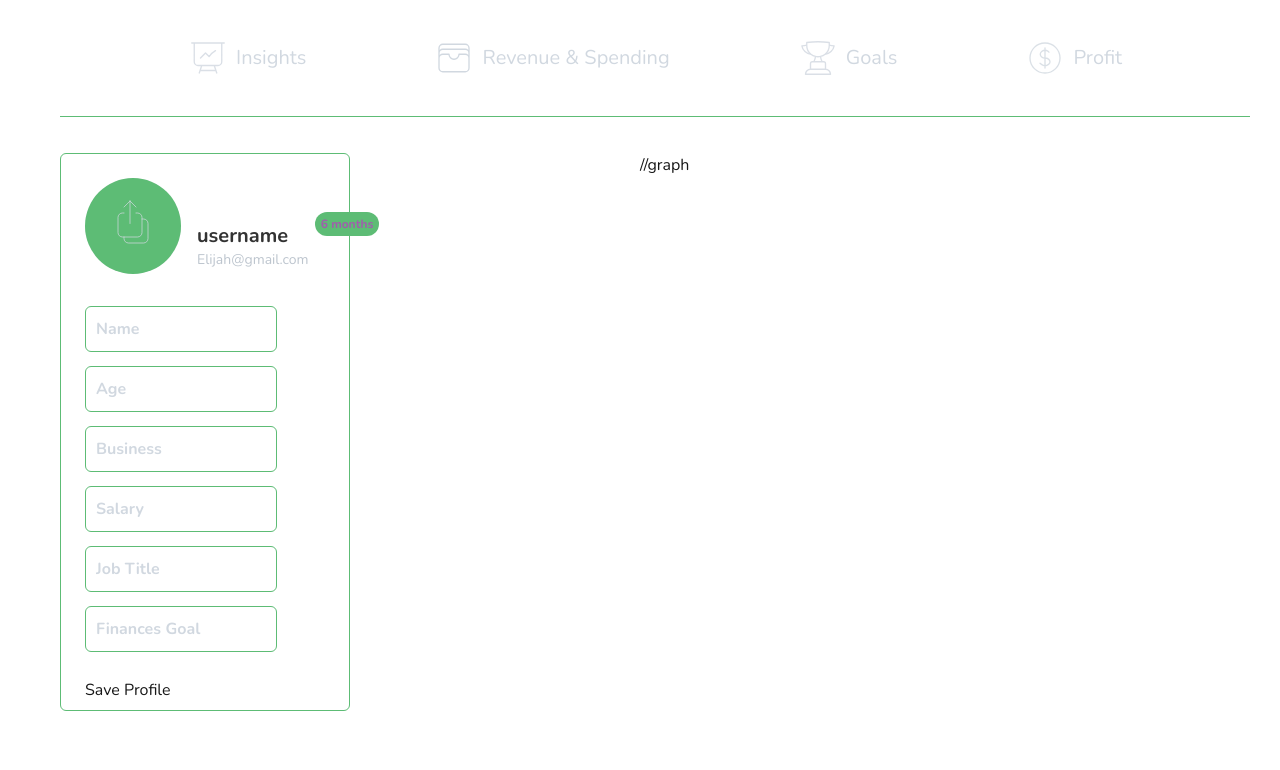
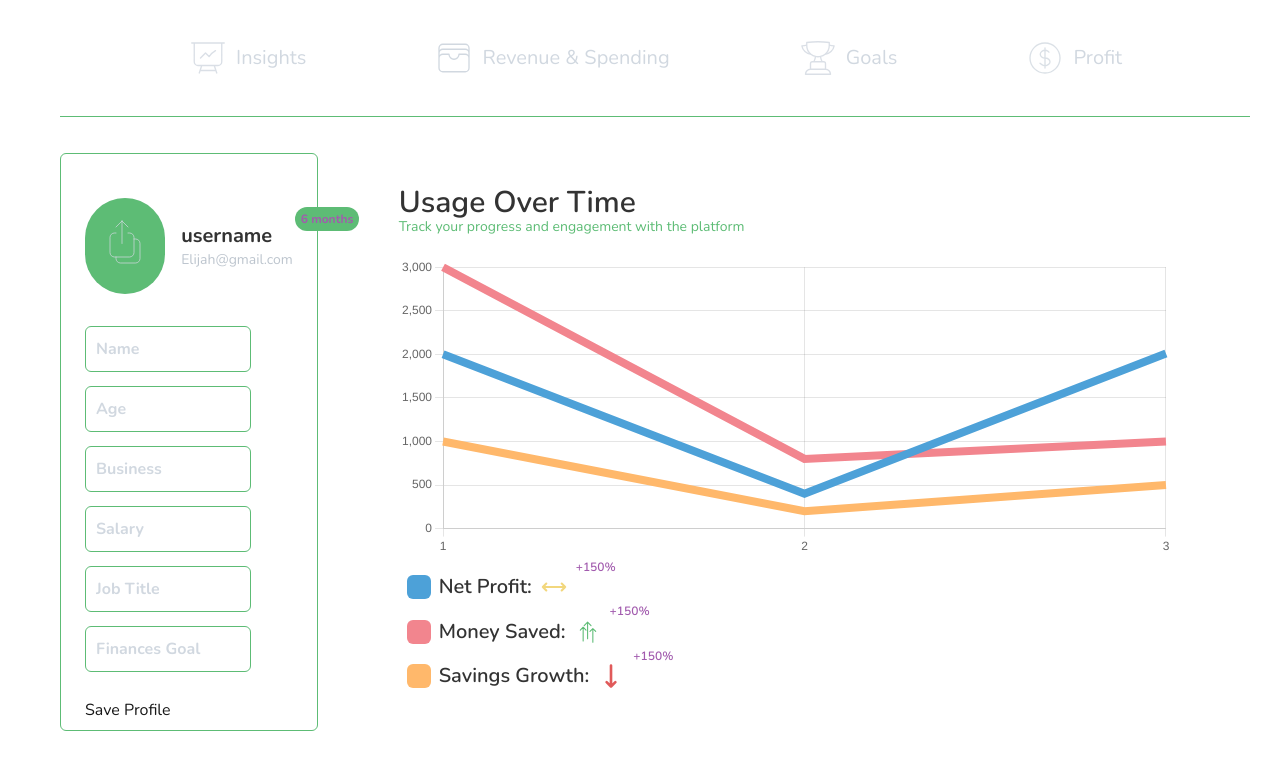
Before and after one commit to carloswps/finrex, a Next.js app: page /profile in a window 1280 px wide. Shown: the top 770 px of the page. Built offline with nearby package versions, Linux system fonts and the light colour scheme.

Commit message:
finishing the summary, profile and front-end part

```diff
--- a/src/app/(auth)/login/utils/providers.tsx
+++ b/src/app/(auth)/login/utils/providers.tsx
@@ -3,13 +3,16 @@ import { ReactNode } from 'react';
 import { QueryClientProvider } from '@tanstack/react-query';
 import { queryClient } from '@/app/(auth)/login/utils/queryClient';
 import { ReactQueryDevtools } from '@tanstack/react-query-devtools';
+import {ProfilePicProvider} from "@/app/contexts/ProfilePicContext";
 
 type Props = { children: ReactNode };
 export const Providers = ({ children }: Props) => {
   return (
-    <QueryClientProvider client={queryClient}>
-      {children}
-      <ReactQueryDevtools initialIsOpen={false} />
-    </QueryClientProvider>
+      <ProfilePicProvider>
+          <QueryClientProvider client={queryClient}>
+              {children}
+              <ReactQueryDevtools initialIsOpen={false} />
+          </QueryClientProvider>
+      </ProfilePicProvider>
   );
 };
--- a/src/app/(realApp)/insights/components/LastMonth.tsx
+++ b/src/app/(realApp)/insights/components/LastMonth.tsx
@@ -1,11 +1,9 @@
-import Summary from '@/app/components/Summary';
 import FromDataGraph from '@/app/(realApp)/insights/components/FormDataContainer';
 
 const LastMonth = () => {
   return (
     <div>
       <FromDataGraph graphSelection={false} />
-      <Summary title={'Summary'} />
     </div>
   );
 };
--- a/src/app/(realApp)/profile/components/PersonalForm.tsx
+++ b/src/app/(realApp)/profile/components/PersonalForm.tsx
@@ -31,10 +31,10 @@ const PersonalForm = () => {
         <div className={'flex flex-col justify-center px-6 py-2 border border-[var(--green-theme)] rounded-md gap-4 w-2/3'}>
             <UsageTimeIcon
                 monthsUsed={6}
-                positionY={50}
-                positionX={230}
+                positionY={45}
+                positionX={210}
             />
-            <div className={'flex gap-4 items-center'}>
+            <div className={'flex gap-4 pt-5'}>
                 <ProfilePic/>
                 <UserDatas/>
             </div>
--- /dev/null
+++ b/src/app/(realApp)/profile/components/UsageGraph.tsx
@@ -0,0 +1,75 @@
+'use client'
+import {useEffect, useRef} from "react";
+import {CategoryScale, Chart, LinearScale, LineController, LineElement, PointElement} from "chart.js";
+
+Chart.register([
+    CategoryScale,
+    LineController,
+    LineElement,
+    LinearScale,
+    PointElement
+]);
+
+const UsageGraph = () => {
+    const canvasRef = useRef<HTMLCanvasElement>(null);
+
+    useEffect(() => {
+        const ctx = canvasRef.current;
+        if(!ctx) return;
+
+        const rootStyles = getComputedStyle(document.documentElement);
+
+        const blueGraph = rootStyles.getPropertyValue('--blue-graph').trim() || '#4DA1D8';
+        const pinkGraph = rootStyles.getPropertyValue('--pink-graph').trim() || '#F2858E';
+        const orangeGraph = rootStyles.getPropertyValue('--orange-graph').trim() || '#FFB86B';
+
+        const myChart = new Chart(ctx, {
+            type: 'line',
+            data: {
+                labels: ['1', '2', '3'],
+                datasets: [
+                    {
+                        data: [2000, 400, 2010],
+                        backgroundColor: blueGraph,
+                        borderColor: blueGraph,
+                        borderWidth: 8,
+                        pointRadius: 0
+                    },
+                    {
+                        data: [3000, 800, 1000],
+                        backgroundColor: pinkGraph,
+                        borderColor: pinkGraph,
+                        borderWidth: 8,
+                        pointRadius: 0
+                    },
+                    {
+                        data: [1000, 200, 500],
+                        backgroundColor: orangeGraph,
+                        borderColor: orangeGraph,
+                        borderWidth: 8,
+                        pointRadius: 0
+                    }
+                ]
+            },
+            options: {
+                responsive: true,
+                maintainAspectRatio: false,
+            }
+        })
+        return () => {
+            myChart.destroy();
+        }
+    }, [])
+
+    return (
+        <div className={'h-[300px]'}>
+            <canvas
+                ref={canvasRef}
+            >
+
+            </canvas>
+
+        </div>
+    )
+}
+export default UsageGraph;
--- a/src/app/(realApp)/profile/components/UserDatas.tsx
+++ b/src/app/(realApp)/profile/components/UserDatas.tsx
@@ -13,9 +13,9 @@ const UserDatas = () => {
             {isEditing ? (
                 <input
                     type="text"
-                    className={'font-bold text-xl text-[var(--text-color)]'}
+                    maxLength={12}
+                    className={'font-bold text-xl text-[var(--text-color)] max-w-32'}
                     onChange={event => setUsername(event.target.value)}
-                    autoFocus
                     onBlur={handleBlur}
                 />
             ) : (
--- a/src/app/(realApp)/profile/page.tsx
+++ b/src/app/(realApp)/profile/page.tsx
@@ -1,13 +1,55 @@
 import PersonalForm from "@/app/(realApp)/profile/components/PersonalForm";
+import UsageGraph from "@/app/(realApp)/profile/components/UsageGraph";
+import TitleAndSubtitle from "@/app/components/TitleAndSubtitle";
+import Summary from "@/app/components/Summary";
 
 const Page = () => {
     return (
-        <div className={'grid grid-cols-2'}>
-            <div className={'w-3/4'}>
+        <div className={'flex'}>
+            <div className={'w-1/3'}>
                 <PersonalForm/>
             </div>
-            <div>
-                //graph
+            <div className={'w-2/3 mt-8 -ml-12'}>
+                <TitleAndSubtitle
+                    title={'Usage Over Time'}
+                    subTitle={'Track your progress and engagement with the platform'}
+                />
+                <UsageGraph/>
+                <div className={'ml-2'}>
+                    <Summary
+                        summaryName={'Net Profit:'}
+                        growthPercentage={150}
+                        bottom={'20px'}
+                        fontSize={'18px'}
+                        titleFontSize={'20px'}
+                        backgroundColor={'var(--blue-graph)'}
+                        cubeSize={'24px'}
+                        arrowDirection={'even'}
+                        arrowSize={'28px'}
+                    />
+                    <Summary
+                        summaryName={'Money Saved:'}
+                        growthPercentage={150}
+                        bottom={'20px'}
+                        fontSize={'18px'}
+                        titleFontSize={'20px'}
+                        backgroundColor={'var(--pink-graph)'}
+                        cubeSize={'24px'}
+                        arrowDirection={'up'}
+                        arrowSize={'28px'}
+                    />
+                    <Summary
+                        summaryName={'Savings Growth:'}
+                        growthPercentage={150}
+                        bottom={'20px'}
+                        fontSize={'18px'}
+                        titleFontSize={'20px'}
+                        backgroundColor={'var(--orange-graph)'}
+                        cubeSize={'24px'}
+                        arrowDirection={'down'}
+                        arrowSize={'28px'}
+                    />
+                </div>
             </div>
         </div>
     )
--- a/src/app/components/Summary.tsx
+++ b/src/app/components/Summary.tsx
@@ -1,18 +1,78 @@
 import EvenArrow from '@/app/(realApp)/insights/components/icons/EvenArrow.svg';
+import TripleUpArrow from '@/app/(realApp)/profit/components/icons/TripleUpArrow.svg';
+import DownArrow from '@/app/(realApp)/insights/components/icons/UpArrow.svg';
+
 type Props = {
   title?: string;
+  summaryName?: string;
+  growthPercentage?: number;
+  bottom?: string;
+  fontSize?: string;
+  titleFontSize?: string;
+  backgroundColor?: string;
+  cubeSize?: string;
+  arrowDirection?: 'up' | 'down' | 'even';
+  arrowSize?: string;
+  pastValue?: number;
+  currentValue?: number;
 };
-const Summary = ({ title }: Props) => {
+
+const Summary =
+    ({ title, summaryName, growthPercentage, bottom, fontSize, titleFontSize, backgroundColor, cubeSize, arrowDirection, arrowSize, pastValue, currentValue }: Props) => {
   return (
     <div className={'my-4 text-[var(--text-color)]'}>
       <h3 className={'bold mb-3 text-[var(--purple-theme)]'}>{title}</h3>
-      <div className={'flex gap-1 text-sm'}>
-        <div className={'w-5 rounded-[2px] bg-blue-400'}></div>
-        <h4>Transportation:</h4>
-        <p className={'font-bold'}>$80</p>
-        <EvenArrow />
-        <p className={'font-bold'}>$80</p>
-        <p>(No change)</p>
+      <div className={'flex items-center gap-1 text-sm'}>
+        <div
+            className={'w-5 rounded-md mr-1'}
+            style={{ backgroundColor:  backgroundColor , height: cubeSize, width:cubeSize }}
+        >
+        </div>
+        <h4 className={'font-semibold'} style={{ fontSize: titleFontSize}}>{summaryName}</h4>
+          <div className={'gap-1 flex items-center'}>
+              <p
+                  className={'font-bold'}
+                  style={{fontSize: fontSize}}
+              >
+                  {pastValue}
+              </p>
+              {
+                  arrowDirection === 'even' ? (
+                      <EvenArrow style={{ height: arrowSize, width: arrowSize }}/>
+                  ) : arrowDirection === 'up' ? (
+                      <TripleUpArrow
+                          className={'text-[var(--green-theme)]'}
+                          style={{ height: arrowSize, width: arrowSize }}
+                      />
+                  ) : arrowDirection === 'down' ? (
+                      <DownArrow
+                          className={'text-[var(--red-theme)]'}
+                          style={{ height: arrowSize, width: arrowSize }}
+                      />
+                  ) : null
+              }
+              <p
+                  className={'font-bold'}
+                  style={{fontSize: fontSize}}
+              >
+                  {currentValue}
+              </p>
+          </div>
+          {growthPercentage && growthPercentage > 0 ? (
+              <p
+                  className={'relative text-[var(--purple-theme)] font-semibold text-[12px]'}
+                  style={{ bottom: bottom }}
+              >
+                  +{growthPercentage}%
+              </p>
+          ) : (
+              <p className={'text-[12px] ml-1.5 text-nowrap'}>
+                  {pastValue && currentValue && pastValue < currentValue ?
+                      `(${pastValue - currentValue} vs last month)` : pastValue && currentValue && pastValue > currentValue ?
+                          `(+${Math.abs(currentValue - pastValue)} vs last month)` : '(No change)'
+                  }
+              </p>
+          )}
       </div>
     </div>
   );
--- /dev/null
+++ b/src/app/contexts/ProfilePicContext.tsx
@@ -0,0 +1,32 @@
+'use client';
+import {createContext, ReactNode, useContext, useState} from "react";
+
+type ProfilePicContextType = {
+    fileUrl: string | null;
+    setFileUrl: (url: string | null) => void;
+}
+
+export const ProfilePicContext = createContext<ProfilePicContextType | null>(null);
+
+type ProfilePicProviderProps = {
+    children: ReactNode;
+}
+
+export const ProfilePicProvider = ({ children } : ProfilePicProviderProps) => {
+    const [fileUrl, setFileUrl] = useState<string | null>(null);
+
+    return (
+        <ProfilePicContext.Provider value={{ fileUrl, setFileUrl }}>
+            {children}
+        </ProfilePicContext.Provider>
+    )
+}
+
+export const useProfilePic = (): ProfilePicContextType =>  {
+    const ctx = useContext(ProfilePicContext);
+
+    if(!ctx) {
+        throw new Error('userProfilePic must be used with your Provider');
+    }
+    return ctx;
+}
--- a/src/app/globals.css
+++ b/src/app/globals.css
@@ -1,6 +1,9 @@
 @import 'tailwindcss';
 
 :root {
+    --blue-graph: #4DA1D8;
+    --pink-graph: #F2858E;
+    --orange-graph: #FFB86B;
     --gradient-green: linear-gradient(to bottom, #397a56 0%, #418f60 50%, #5dbc75 100%);
     --white-login: #f5f7f9;
     --cubes-orange: #f7a14d;
```
Also changed, not shown: src/app/(realApp)/insights/page.tsx (+21 -2 lines), src/app/(realApp)/profile/components/ProfilePic.tsx (+7 -2 lines), src/app/components/Header.tsx (+12 -2 lines), src/app/(realApp)/insights/components/icons/UpArrow.svg. Lines whose indentation alone changed are shown as unchanged.
